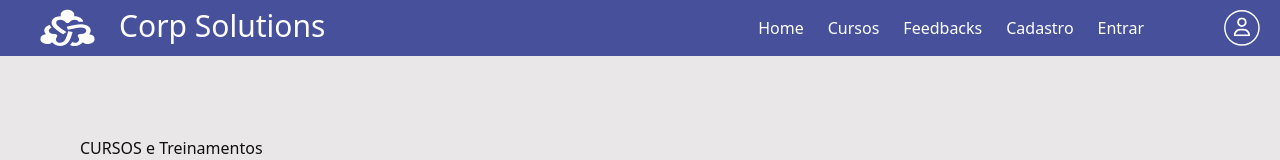
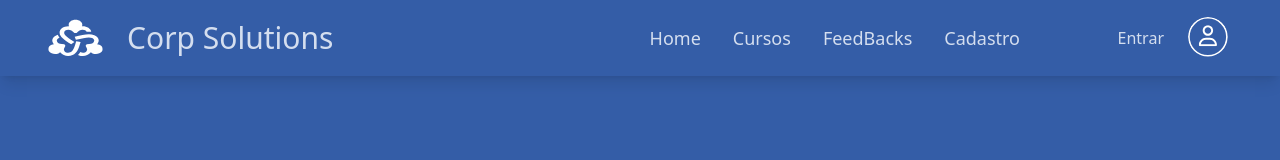
Before and after one commit to JulianaMariaSousaMesquita/ada-hack-front-end-vem-ser-tech-2024, a React (Vite) app: page /cursos in a window 1280 px wide. Shown: the top 160 px of the page. Built offline with nearby package versions, Linux system fonts and the light colour scheme.

Commit message:
navbar usando daisyui

```diff
--- a/index.html
+++ b/index.html
@@ -6,7 +6,7 @@
     <meta name="viewport" content="width=device-width, initial-scale=1.0" />
     <title>Corp Solutions</title>
   </head>
-  <body>
+  <body data-theme="light">
     <div id="root"></div>
     <script type="module" src="/src/main.tsx"></script>
   </body>
--- /dev/null
+++ b/src/components/MenuBar/index.tsx
@@ -0,0 +1,63 @@
+import { Link } from "react-router-dom";
+import DefaultProfile from "../../assets/Default.svg";
+import Logo from "../../assets/Logo.svg";
+
+function MenuBar() {
+  return (
+    <div className="navbar  shadow-lg ">
+      <div className="navbar-start">
+        <img src={Logo} alt="Logo" className="h-10 my-2 w-auto ml-10" />
+        <h1 className="text-3xl my-2 ml-6">Corp Solutions</h1>
+      </div>
+      <div className="navbar-end hidden lg:flex  ">
+        <ul className="menu menu-horizontal px-1 text-lg">
+          <li>
+            <Link to={`/`}>Home</Link>
+          </li>
+          <li>
+            <Link to={`/cursos`}>Cursos</Link>
+          </li>
+          <li>
+            <Link to={`/`}>FeedBacks</Link>
+          </li>
+          <li>
+            <Link to={`/`}>Cadastro</Link>
+          </li>
+        </ul>
+      </div>
+      <div className="navbar-end  w-16 ml-32 mr-10">
+        <button className="mr-5">Entrar</button>
+        <div className="dropdown dropdown-end">
+          <div
+            tabIndex={0}
+            role="button"
+            className="btn btn-ghost btn-circle avatar"
+          >
+            <div className="w-10 rounded-full">
+              <img alt="Tailwind CSS Navbar component" src={DefaultProfile} />
+            </div>
+          </div>
+          <ul
+            tabIndex={0}
+            className="mt-3 z-[1] p-2 shadow menu menu-sm dropdown-content bg-base-100 rounded-box w-52"
+          >
+            <li>
+              <a className="justify-between">
+                Profile
+                <span className="badge">New</span>
+              </a>
+            </li>
+            <li>
+              <a>Settings</a>
+            </li>
+            <li>
+              <a>Logout</a>
+            </li>
+          </ul>
+        </div>
+      </div>
+    </div>
+  );
+}
+
+export default MenuBar;
--- a/src/main.tsx
+++ b/src/main.tsx
@@ -2,7 +2,7 @@ import React from "react";
 import ReactDOM from "react-dom/client";
 import { RouterProvider } from "react-router-dom";
 import "./index.css";
-import router from "./routes/routes.index.tsx";
+import router from "./routes/routes.index";
 
 ReactDOM.createRoot(document.getElementById("root")!).render(
   <React.StrictMode>
--- a/src/pages/Home/home.tsx
+++ b/src/pages/Home/home.tsx
@@ -1,9 +1,9 @@
-import MenuBar from "./menuBar";
+import MenuBar from "../../components/MenuBar/index";
 
 function Home() {
   return (
     <>
-      <MenuBar />
+      <MenuBar/>
     </>
   );
 }
--- a/src/pages/Home/menuBar.tsx
+++ /dev/null
@@ -1,44 +0,0 @@
-import Logo from "../../assets/Logo.svg";
-
-import { Link } from "react-router-dom";
-import userDefault from "../../assets/Default.svg";
-
-function MenuBar() {
-  return (
-    <div className="flex justify-between bg-[#46509B] text-white">
-      <div className="flex">
-        <img src={Logo} alt="Logo" className="h-10 my-2 w-auto ml-10" />
-        <h1 className="text-3xl my-2 ml-6">Corp Solutions</h1>
-      </div>
-
-      <div className="flex">
-        <ul className="flex mr-20 my-3 space-x-6">
-          <Link to={`/`} className="m-auto">
-            <li>Home</li>
-          </Link>
-          <Link to={`/cursos`} className="m-auto">
-            <li>Cursos</li>
-          </Link>
-          <Link to={`/`} className="m-auto">
-            <li>Feedbacks</li>
-          </Link>
-          <Link to={`/`} className="m-auto">
-            <li>Cadastro</li>
-          </Link>
-          <Link to={`/`} className="m-auto">
-            <li>Entrar</li>
-          </Link>
-        </ul>
-        <Link to={`/`} className="m-auto">
-          <img
-            src={userDefault}
-            alt="Usuario padrão"
-            className="mr-5 size-9 my-2"
-          />
-        </Link>
-      </div>
-    </div>
-  );
-}
-
-export default MenuBar;
--- a/src/pages/cursos.tsx
+++ b/src/pages/cursos.tsx
@@ -1,5 +1,5 @@
 import CardCursos from "../components/CardCursos/cardCursos.module";
-import MenuBar from "./Home/menuBar";
+import MenuBar from "../components/MenuBar";
 
 export default function Cursos() {
     const numeros = Array.from({ length: 9 }, (_, index) => index + 1);
@@ -19,4 +19,4 @@ export default function Cursos() {
             </div>
         </>
     );
-};
+}
--- a/tailwind.config.js
+++ b/tailwind.config.js
@@ -8,6 +8,6 @@ export default {
   },
   plugins: [require("daisyui")],
   daisyui: {
-    themes: ["garden", "dark", "light"],
+    themes: ["aqua"],
   },
 };
```
Also changed, not shown: 1 other file (tests, documents, lock files or other folders).
